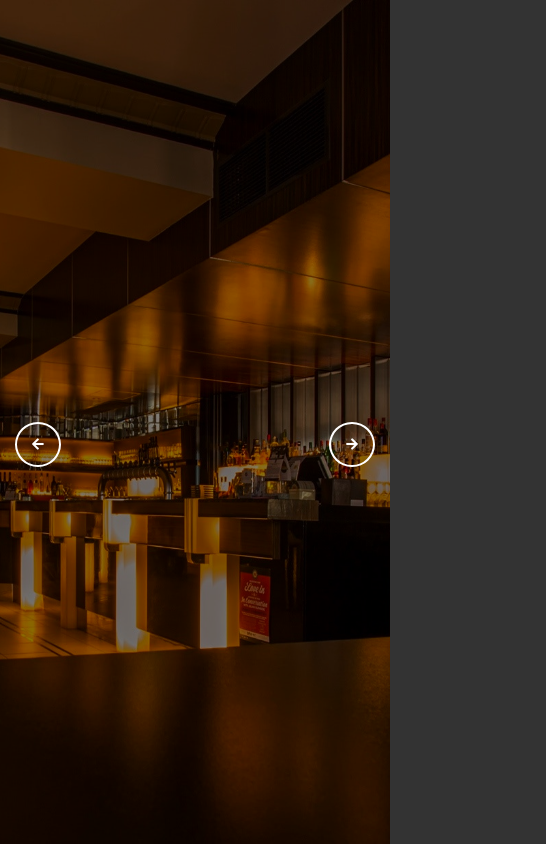
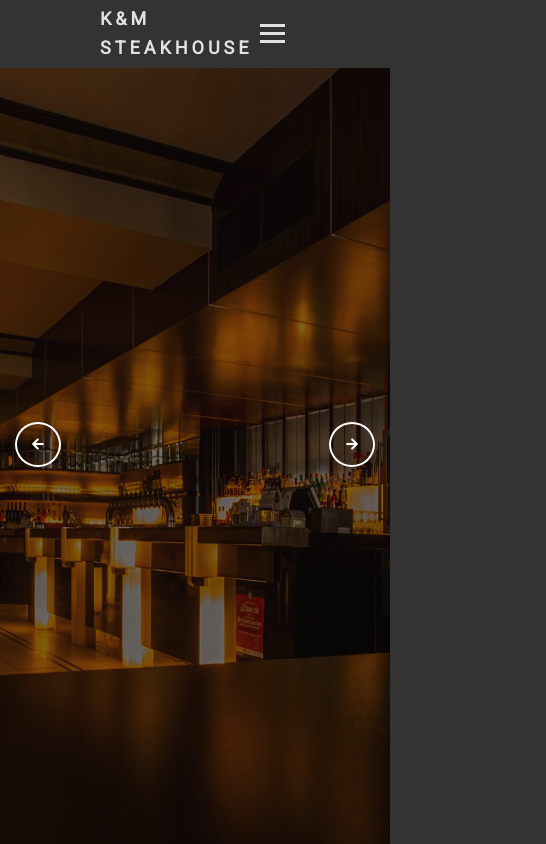
Before and after one commit to kmoreno08/KM_Steakhouse, a plain HTML site: page index.html in a window 390 px wide. Shown: the whole page, 546 px wide, since content can reach past the window. Drawn offline with Linux system fonts and the light colour scheme.

Commit message:
Responsive nav added

```diff
--- a/css/style.css
+++ b/css/style.css
@@ -5,6 +5,7 @@
   margin: 0;
   padding: 0;
 }
+
 body {
   font-family: "Roboto", sans-serif;
   background: #333;
@@ -12,10 +13,58 @@ body {
   line-height: 1.6;
 }
 
+/* Navigation bar */
+nav {
+  display: flex;
+  justify-content: space-between;
+  align-items: center;
+  min-height: 8vh;
+}
+
+.logo {
+  color: rgb(226, 226, 226);
+  text-transform: uppercase;
+  letter-spacing: 5px;
+  font-size: 20px;
+  margin-left: 100px;
+}
+
+.nav-links {
+  display: flex;
+  justify-content: space-around;
+  width: 35%;
+  margin-left: 400px;
+}
+
+.nav-links li {
+  list-style: none;
+}
+
+.nav-links a {
+  color: rgb(226, 226, 226);
+  text-decoration: none;
+  letter-spacing: 3px;
+  font-weight: bold;
+  font-size: 14px;
+}
+.burger {
+  display: none;
+  cursor: pointer;
+}
+
+.burger div {
+  width: 25px;
+  height: 3px;
+  background-color: rgb(226, 226, 226);
+  margin: 5px;
+  transition: all 0.5s ease;
+}
+
+/* Slider */
 .slider {
   position: relative;
   overflow: hidden;
-  height: 100vh;
+  height: 92vh;
   width: 100vw;
 }
 
@@ -96,3 +145,73 @@ body {
     no-repeat center center/cover;
   filter: brightness(60%) saturate(140%);
 }
+
+@media screen and (max-width: 1150px) {
+  .nav-links {
+    width: 65%;
+    margin-left: 100px;
+  }
+  .logo {
+    left: 0;
+    width: 46%;
+    font-size: 18px;
+    letter-spacing: 4px;
+  }
+}
+
+@media screen and (max-width: 768px) {
+  body {
+    overflow-x: hidden;
+  }
+  nav {
+    justify-content: space-between;
+    padding-right: 100px;
+  }
+  .nav-links {
+    position: absolute;
+    right: 0px;
+    height: 92vh;
+    top: 8vh;
+    background-color: #333;
+    display: flex;
+    flex-direction: column;
+    align-items: center;
+    width: 40%;
+    z-index: 2;
+    transform: translateX(100%);
+    transition: transform 0.5s ease-in;
+  }
+
+  .nav-links li {
+    opacity: 0;
+  }
+  .burger {
+    display: block;
+  }
+}
+
+.nav-active {
+  transform: translateX(0%);
+}
+
+/* Animation of burger links*/
+@keyframes navLinkFade {
+  from {
+    opacity: 0;
+    transform: translateX(50px);
+  }
+  to {
+    opacity: 1;
+    transform: translateX(0px);
+  }
+}
+
+.toggle .line1 {
+  transform: rotate(-45deg) translate(-5px, 6px);
+}
+.toggle .line2 {
+  opacity: 0;
+}
+.toggle .line3 {
+  transform: rotate(45deg) translate(-5px, -6px);
+}
--- a/index.html
+++ b/index.html
@@ -13,6 +13,22 @@
     />
   </head>
   <body>
+    <nav>
+      <div class="logo">
+        <h4>K&M Steakhouse</h4>
+      </div>
+      <ul class="nav-links">
+        <li><a href="#">Home</a></li>
+        <li><a href="#">About</a></li>
+        <li><a href="#">Menu</a></li>
+        <li><a href="#">Hours & Locations</a></li>
+      </ul>
+      <div class="burger">
+        <div class="burger line1"></div>
+        <div class="burger line2"></div>
+        <div class="burger line3"></div>
+      </div>
+    </nav>
     <div class="slider">
       <div class="slide current"></div>
 
@@ -30,7 +46,7 @@
       <button id="prev"><i class="fas fa-arrow-left"></i></button>
       <button id="next"><i class="fas fa-arrow-right"></i></button>
     </div>
-
-    <script src="app.js"></script>
+    <script src="nav.js"></script>
+    <script src="slider.js"></script>
   </body>
 </html>
--- /dev/null
+++ b/nav.js
@@ -0,0 +1,25 @@
+function navSlide() {
+  const burger = document.querySelector(".burger");
+  const nav = document.querySelector(".nav-links");
+  const navLinks = document.querySelectorAll(".nav-links li");
+
+  // Toggle nav
+  burger.addEventListener("click", () => {
+    nav.classList.toggle("nav-active");
+
+    // Animate links
+    navLinks.forEach((link, index) => {
+      if (link.style.animation) {
+        link.style.animation = "";
+      } else {
+        link.style.animation = `navLinkFade 0.5s ease forwards ${
+          index / 5.5 + 0.7
+        }s`;
+      }
+    });
+    // Burger animation
+    burger.classList.toggle("toggle");
+  });
+}
+
+navSlide();
--- a/app.js
+++ b/slider.js
@@ -1,7 +1,7 @@
 const slides = document.querySelectorAll(".slide");
 const next = document.querySelector("#next");
 const prev = document.querySelector("#prev");
-const auto = false;
+const auto = true;
 const intervalTime = 5000;
 let slideInterval;
 
```
